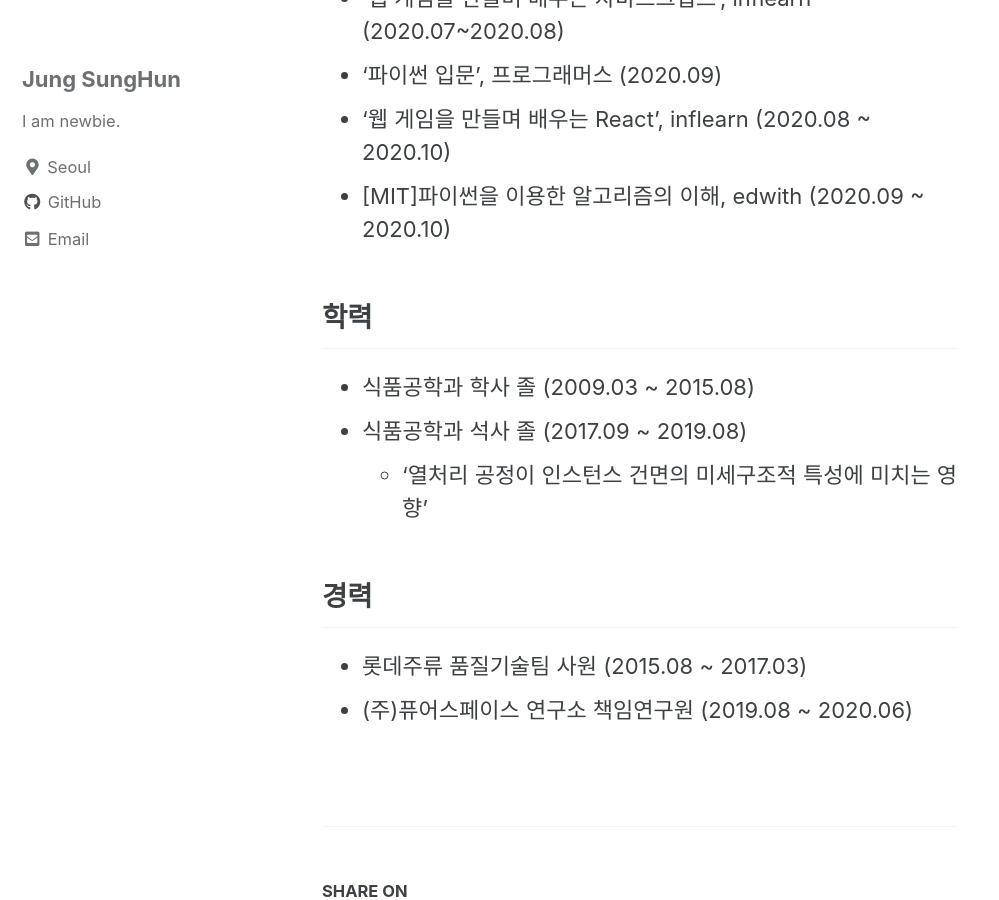
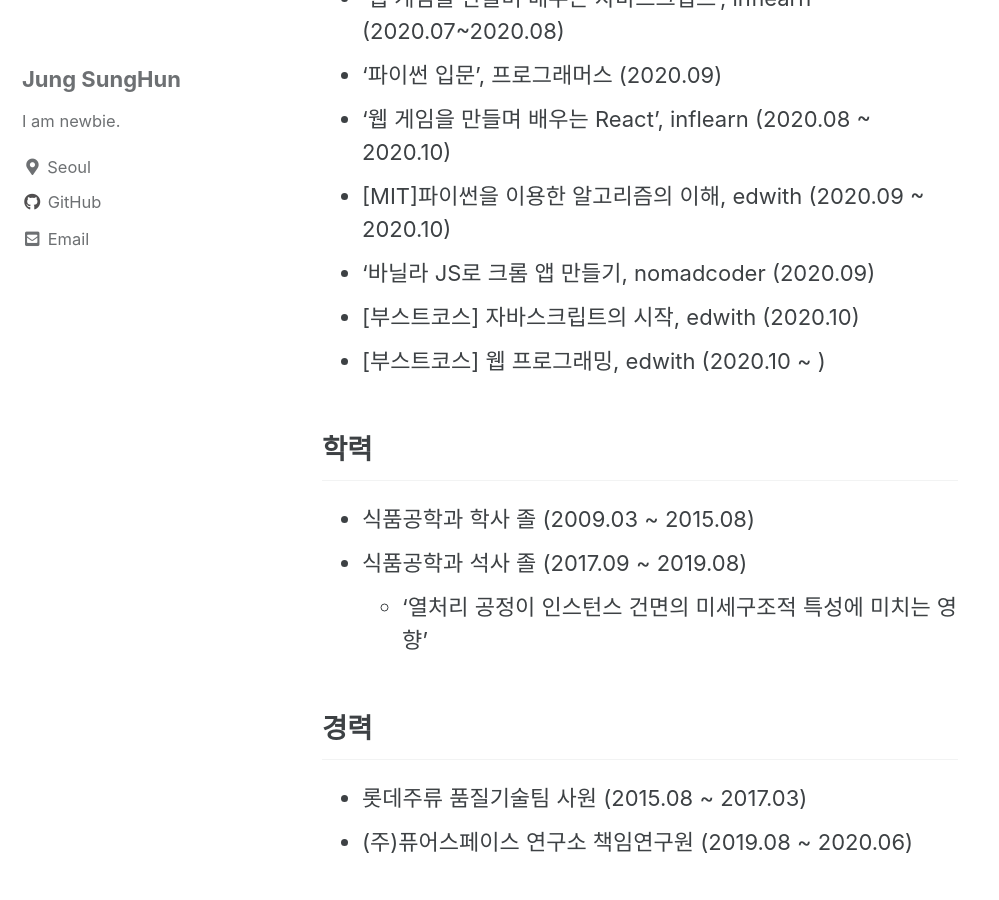
Before and after one commit to hunman89/hunman89.github.io, a Jekyll site: the page built from _pages/about.md, in a window 1280 px wide and 900 px high, scrolled down 1946 px. Shown: the whole window, without its empty margins (0-999 px from the left). Built offline with Jekyll 4.4.1, drawn with Linux system fonts in a browser that asks for light colours; cached includes are drawn as plain includes.

Commit message:
Update about.md

```diff
--- a/_pages/about.md
+++ b/_pages/about.md
@@ -61,6 +61,9 @@ layout: single
 * '파이썬 입문', 프로그래머스 (2020.09)
 * '웹 게임을 만들며 배우는 React', inflearn (2020.08 ~ 2020.10)
 * [MIT]파이썬을 이용한 알고리즘의 이해, edwith (2020.09 ~ 2020.10)
+* '바닐라 JS로 크롬 앱 만들기, nomadcoder (2020.09)
+* [부스트코스] 자바스크립트의 시작, edwith (2020.10)
+* [부스트코스] 웹 프로그래밍, edwith (2020.10 ~ )
 
 
 
```
